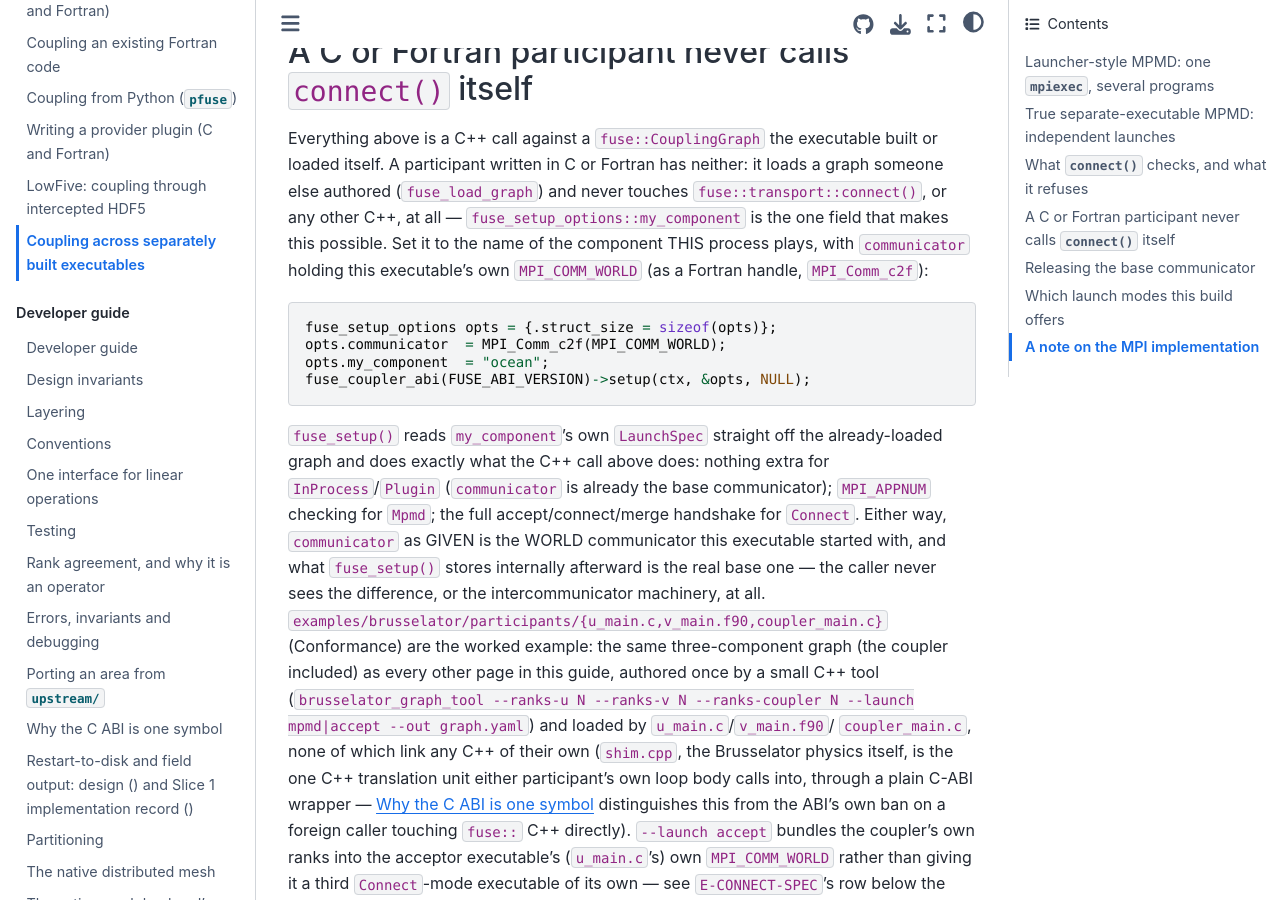
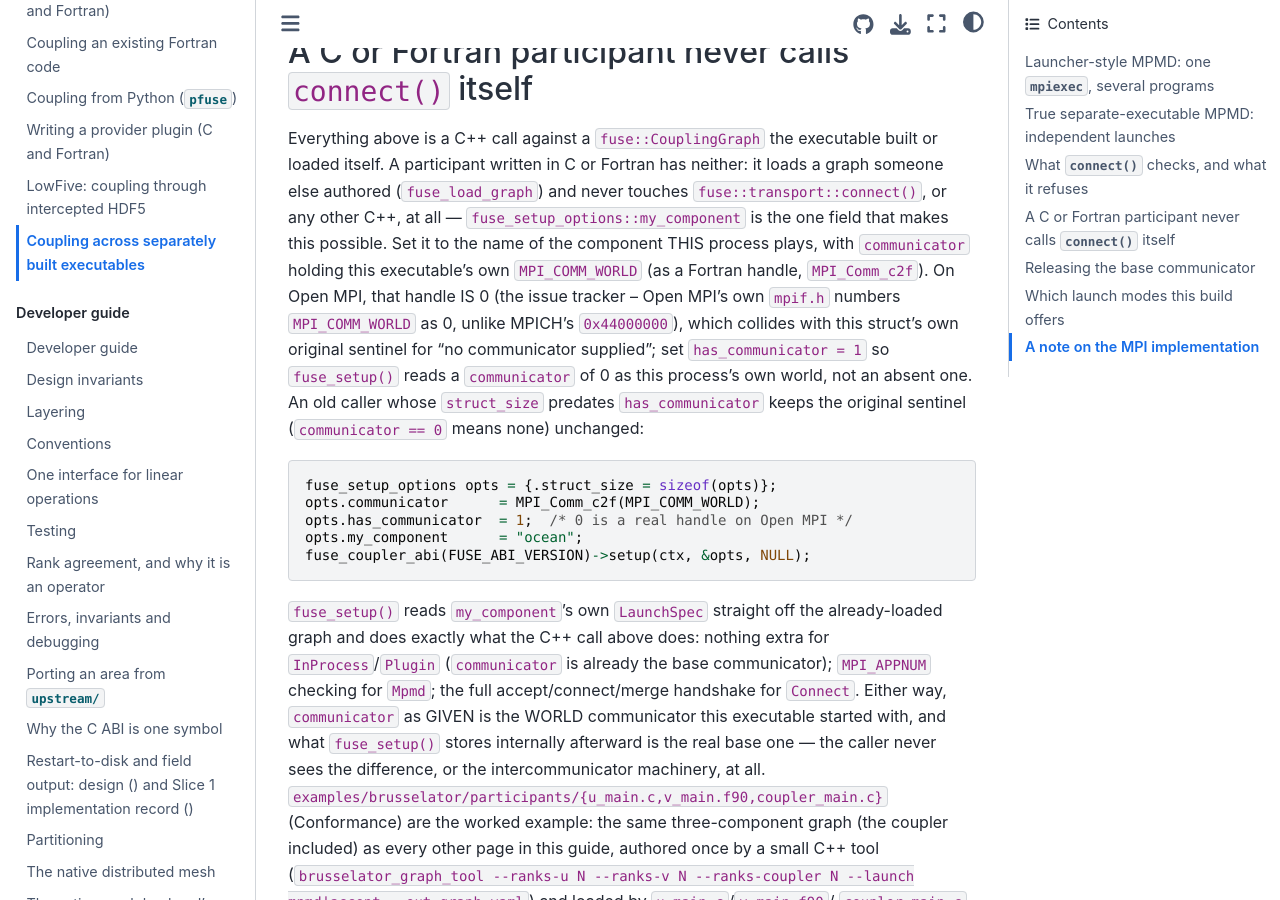
Before and after one commit to vijaysm/fuse, a Sphinx documentation site: the page built from docs/user/multiple-executables.md, in a window 1280 px wide and 900 px high, scrolled down 3951 px. Built offline with Sphinx 7.4.7 and the Sphinx Book theme 1.1.4, drawn with Linux system fonts in a browser that asks for light colours; pages that are not in the unit, such as notebooks, are missing from menus.

Commit message:
Document has_communicator and the Open MPI zero-handle collision
The growth-history table, the my_component example, and
base_communicator's formed semantics now mention the Open MPI collision,
where MPI_COMM_WORLD's Fortran handle is 0 and reads as no communicator.

````diff
--- a/docs/user/multiple-executables.md
+++ b/docs/user/multiple-executables.md
@@ -142,12 +142,18 @@ itself. A participant written in C or Fortran has neither: it loads a graph some
 (`fuse_load_graph`) and never touches `fuse::transport::connect()`, or any other C++, at all —
 `fuse_setup_options::my_component` is the one field that makes this possible. Set it to the name of
 the component THIS process plays, with `communicator` holding this executable's own
-`MPI_COMM_WORLD` (as a Fortran handle, `MPI_Comm_c2f`):
+`MPI_COMM_WORLD` (as a Fortran handle, `MPI_Comm_c2f`). On Open MPI, that handle IS 0
+(the issue tracker -- Open MPI's own `mpif.h` numbers `MPI_COMM_WORLD` as 0, unlike MPICH's
+`0x44000000`), which collides with this struct's own original sentinel for "no communicator
+supplied"; set `has_communicator = 1` so `fuse_setup()` reads a `communicator` of 0 as this
+process's own world, not an absent one. An old caller whose `struct_size` predates
+`has_communicator` keeps the original sentinel (`communicator == 0` means none) unchanged:
 
 ```c
 fuse_setup_options opts = {.struct_size = sizeof(opts)};
-opts.communicator  = MPI_Comm_c2f(MPI_COMM_WORLD);
-opts.my_component  = "ocean";
+opts.communicator      = MPI_Comm_c2f(MPI_COMM_WORLD);
+opts.has_communicator  = 1;  /* 0 is a real handle on Open MPI */
+opts.my_component      = "ocean";
 fuse_coupler_abi(FUSE_ABI_VERSION)->setup(ctx, &opts, NULL);
 ```
 
````
Also changed, not shown: docs/user/c-abi.md (+6 -1 lines).
